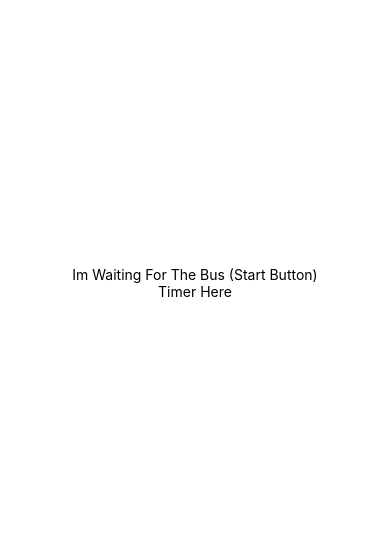
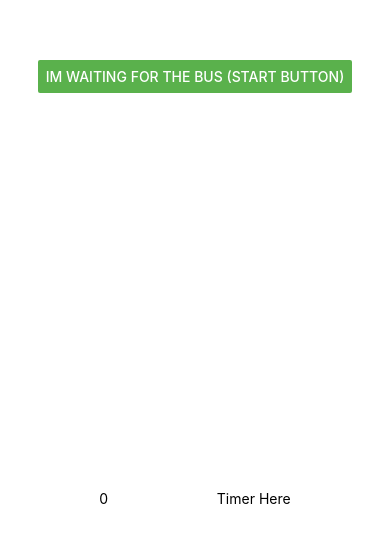
Before and after one commit to artem-tkachuk/MinervaHacks, a React Native app in the folder MinervaMobileApp/: screen / in a window 390 px wide. Shown: the part 139-682 px from the top of the page. Built offline with nearby package versions, Linux system fonts and the light colour scheme.

Commit message:
button timer functionality start

```diff
--- a/MinervaMobileApp/App.js
+++ b/MinervaMobileApp/App.js
@@ -1,12 +1,24 @@
 import React from "react";
-import { StyleSheet, Text, View } from "react-native";
+import { StyleSheet, Text, View, Button, AlertIOS } from "react-native";
 
 export default class App extends React.Component {
+  constructor(props) {
+    super(props);
+    this.state = { time: 0 };
+  }
+  onPressLearnMore = () => {
+    AlertIOS.alert("Sync Complete", "All your data are belong to us.");
+  };
   render() {
     return (
       <View style={styles.container}>
-        <Text>Im Waiting For The Bus (Start Button)</Text>
-        <View>
+        <Button
+          title={"Im Waiting For The Bus (Start Button)"}
+          onPress={this.onPressLearnMore}
+          color="#5AB14C"
+        />
+        <View style={styles.timer}>
+          <Text>{this.state.time}</Text>
           <Text>Timer Here</Text>
         </View>
       </View>
@@ -19,6 +31,12 @@ const styles = StyleSheet.create({
     flex: 1,
     backgroundColor: "#fff",
     alignItems: "center",
-    justifyContent: "center"
+    justifyContent: "space-around",
+    height: 100
+  },
+  timer: {
+    flexDirection: "row",
+    justifyContent: "space-around",
+    width: 300
   }
 });
```
